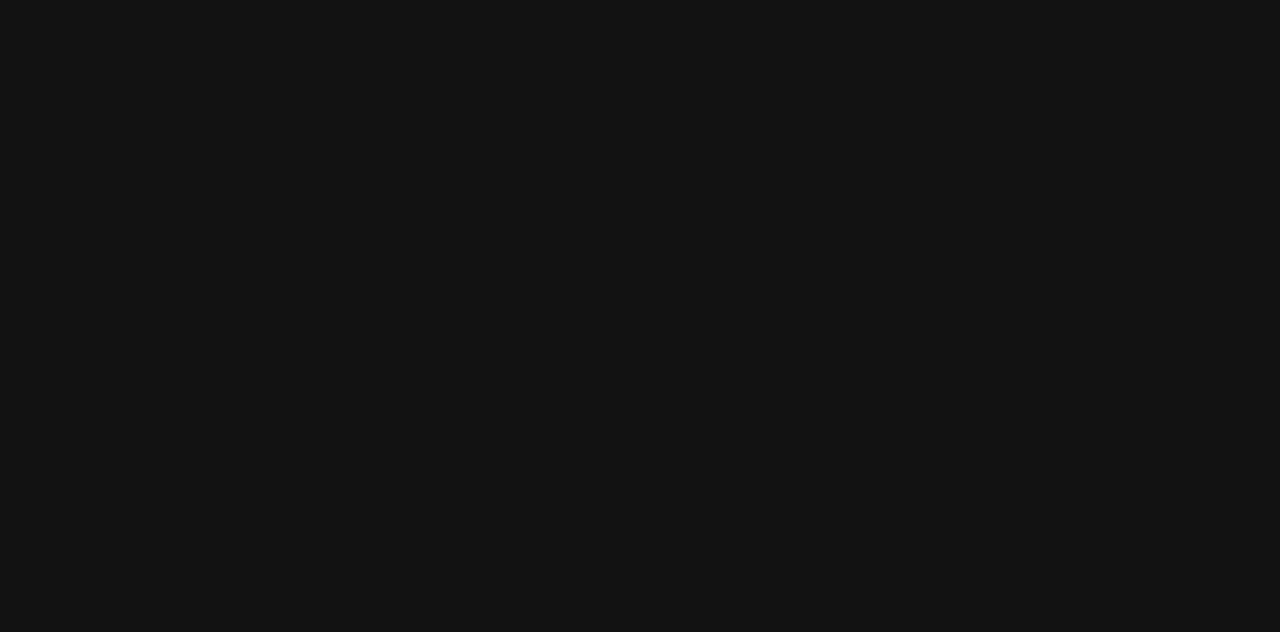
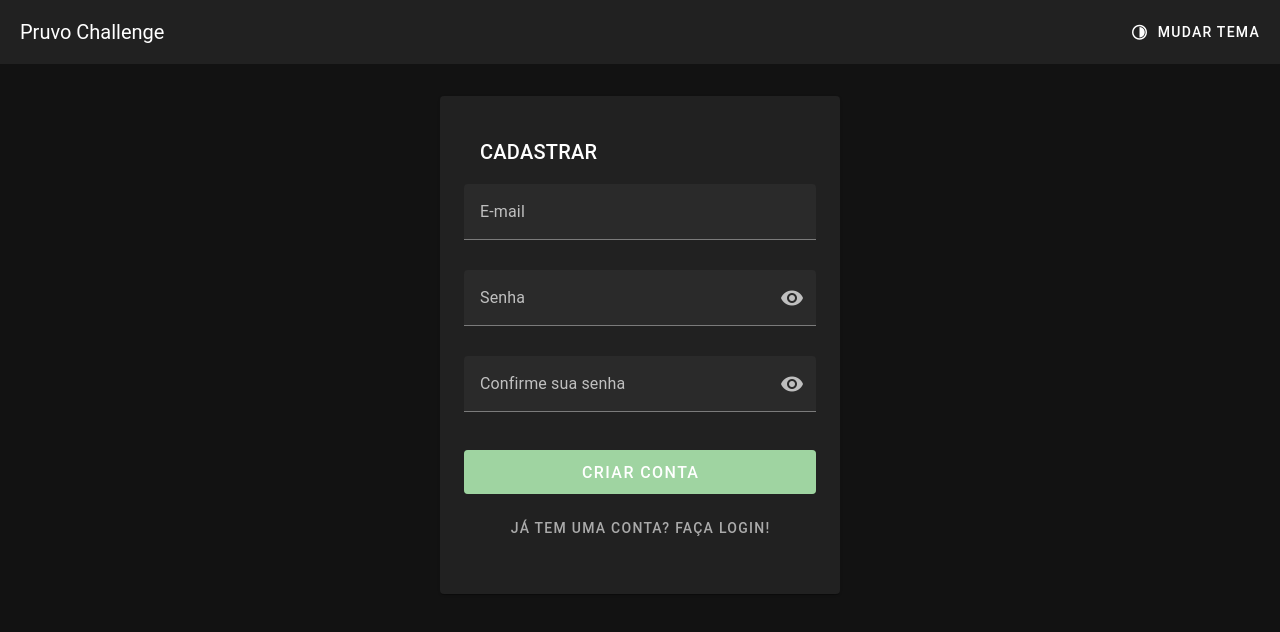
Before and after one commit to Paulo1402/Pruvo-Challenge, a Vue app: page /login in a window 1280 px wide. Before the commit this address had no page. Shown: the top 632 px of the page. Built offline with nearby package versions, Linux system fonts and the light colour scheme; no server answers.

Commit message:
create login/signup form

```diff
--- /dev/null
+++ b/src/components/Login.vue
@@ -0,0 +1,78 @@
+<template>
+  <v-container>
+    <v-card class="mx-auto mt-4 px-6 py-8" max-width="400">
+      <v-card-title class="pb-4">LOGIN</v-card-title>
+
+      <v-form v-model="form" @submit.prevent="handleSubmit">
+        <v-text-field
+          class="mb-2"
+          v-model="email"
+          label="E-mail"
+          clearable
+          type="email"
+          :rules="[validateEmail]"
+        ></v-text-field>
+
+        <v-text-field
+          class="mb-2"
+          v-model="password"
+          label="Senha"
+          :type="showPassword ? 'text' : 'password'"
+          :append-inner-icon="showPassword ? 'mdi-eye-off' : 'mdi-eye'"
+          @click:append-inner="showPassword = !showPassword"
+          :rules="[validatePassword]"
+        ></v-text-field>
+
+        <v-btn
+          class="mt-4"
+          block
+          variant="elevated"
+          size="large"
+          color="success"
+          type="submit"
+          :disabled="!form"
+          >Entrar</v-btn
+        >
+      </v-form>
+
+      <v-card-text class="text-center"
+        ><v-btn variant="plain" :ripple="false" @click="$emit('signUp')"
+          >Cadastrar agora</v-btn
+        ></v-card-text
+      >
+    </v-card>
+  </v-container>
+</template>
+
+<script setup lang="ts">
+import { ref } from "vue";
+import router from "@/router";
+
+import { signIn } from "@/services/firebase";
+
+const email = ref("");
+const password = ref("");
+const showPassword = ref(false);
+const form = ref(false);
+
+async function handleSubmit() {
+  const user = await signIn(email.value, password.value);
+
+  if (user) {
+    await router.push("/");
+    return;
+  }
+
+  alert("Usuário inválido");
+}
+
+function validatePassword(password: string) {
+  return password.length >= 6 || "Mínimo 6 caracteres.";
+}
+
+function validateEmail(email: string) {
+  const pattern =
+    /^(([^<>()[\]\\.,;:\s@"]+(\.[^<>()[\]\\.,;:\s@"]+)*)|(".+"))@((\[[0-9]{1,3}\.[0-9]{1,3}\.[0-9]{1,3}\.[0-9]{1,3}])|(([a-zA-Z\-0-9]+\.)+[a-zA-Z]{2,}))$/;
+  return pattern.test(email) || "E-mail inválido.";
+}
+</script>
--- /dev/null
+++ b/src/components/SignUp.vue
@@ -0,0 +1,90 @@
+<template>
+  <v-container>
+    <v-card class="mx-auto mt-4 px-6 py-8" max-width="400">
+      <v-card-title class="pb-4">CADASTRAR</v-card-title>
+
+      <v-form v-model="form" @submit.prevent="handleSubmit">
+        <v-text-field
+          class="mb-2"
+          v-model="email"
+          label="E-mail"
+          clearable
+          type="email"
+          :rules="[validateEmail]"
+        ></v-text-field>
+
+        <v-text-field
+          class="mb-2"
+          v-model="password"
+          label="Senha"
+          :type="showPassword ? 'text' : 'password'"
+          :append-inner-icon="showPassword ? 'mdi-eye-off' : 'mdi-eye'"
+          @click:append-inner="showPassword = !showPassword"
+          :rules="[validatePassword]"
+        ></v-text-field>
+
+        <v-text-field
+          class="mb-2"
+          label="Confirme sua senha"
+          :type="showPassword ? 'text' : 'password'"
+          :append-inner-icon="showPassword ? 'mdi-eye-off' : 'mdi-eye'"
+          @click:append-inner="showPassword = !showPassword"
+          :rules="[validatePasswordMatch]"
+        ></v-text-field>
+
+        <v-btn
+          class="mt-4"
+          block
+          variant="elevated"
+          size="large"
+          color="success"
+          type="submit"
+          :disabled="!form"
+          >Criar conta</v-btn
+        >
+      </v-form>
+
+      <v-card-text class="text-center"
+        ><v-btn variant="plain" :ripple="false" @click="$emit('login')"
+          >Já tem uma conta? Faça login!</v-btn
+        ></v-card-text
+      >
+    </v-card>
+  </v-container>
+</template>
+
+<script setup lang="ts">
+import { ref } from "vue";
+import router from "@/router";
+import { signIn } from "@/services/firebase";
+
+const email = ref("");
+const password = ref("");
+const showPassword = ref(false);
+const form = ref(false);
+
+async function handleSubmit() {
+  const user = await signIn(email.value, password.value);
+
+  if (user) {
+    await router.push("/");
+    return;
+  }
+
+  alert("Usuário inválido");
+}
+
+function validatePassword(password: string) {
+  return password.length >= 6 || "Mínimo 6 caracteres.";
+}
+
+function validatePasswordMatch(passwordConfirm: string) {
+  return passwordConfirm == password.value || "As senhas não coincidem.";
+}
+
+function validateEmail(email: string) {
+  const pattern =
+    /^(([^<>()[\]\\.,;:\s@"]+(\.[^<>()[\]\\.,;:\s@"]+)*)|(".+"))@((\[[0-9]{1,3}\.[0-9]{1,3}\.[0-9]{1,3}\.[0-9]{1,3}])|(([a-zA-Z\-0-9]+\.)+[a-zA-Z]{2,}))$/;
+  return pattern.test(email) || "E-mail inválido.";
+}
+</script>
--- a/src/router/index.ts
+++ b/src/router/index.ts
@@ -14,6 +14,11 @@ const routes = [
         // which is lazy-loaded when the route is visited.
         component: () => import(/* webpackChunkName: "home" */ '@/views/Home.vue'),
       },
+      {
+        path: 'login',
+        name: 'Login',
+        component: () => import('@/views/Login.vue'),
+      },
     ],
   },
 ]
--- /dev/null
+++ b/src/views/Login.vue
@@ -0,0 +1,18 @@
+<template>
+  <Login v-if="showSignUp" @sign-up="toggleForm"/>
+  <SignUp v-else @login="toggleForm"/>
+
+</template>
+
+<script setup lang="ts">
+  import { ref } from "vue";
+
+  import SignUp from "@/components/SignUp.vue";
+  import Login from "@/components/Login.vue";
+
+  const showSignUp = ref(false)
+
+  function toggleForm() {
+    showSignUp.value = !showSignUp.value
+  }
+</script>
```
